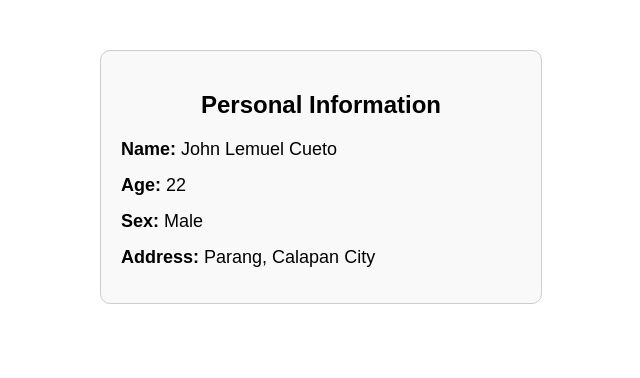
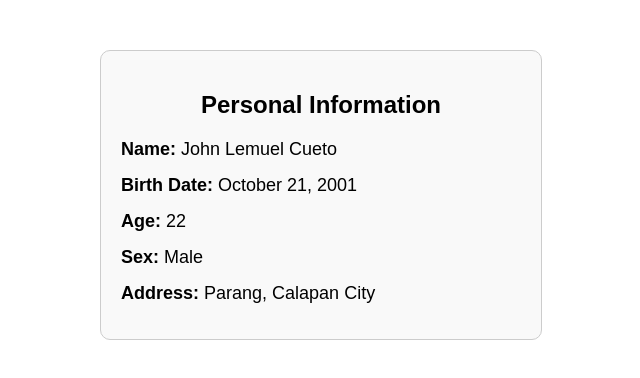
Before and after one commit to CuetoJohnLemuel/integrative_activity, a plain HTML site: page index.html in a window 1280 px wide. Shown: the whole page, without its empty margins (319-959 px from the left). Drawn offline with Linux system fonts and the light colour scheme.

Commit message:
Second Commit

```diff
--- a/index.html
+++ b/index.html
@@ -36,6 +36,9 @@
             <span class="label">Name:</span> John Lemuel Cueto
         </div>
         <div class="info">
+            <span class="label">Birth Date:</span> October 21, 2001
+        </div>
+        <div class="info">
             <span class="label">Age:</span> 22
         </div>
         <div class="info">
```
